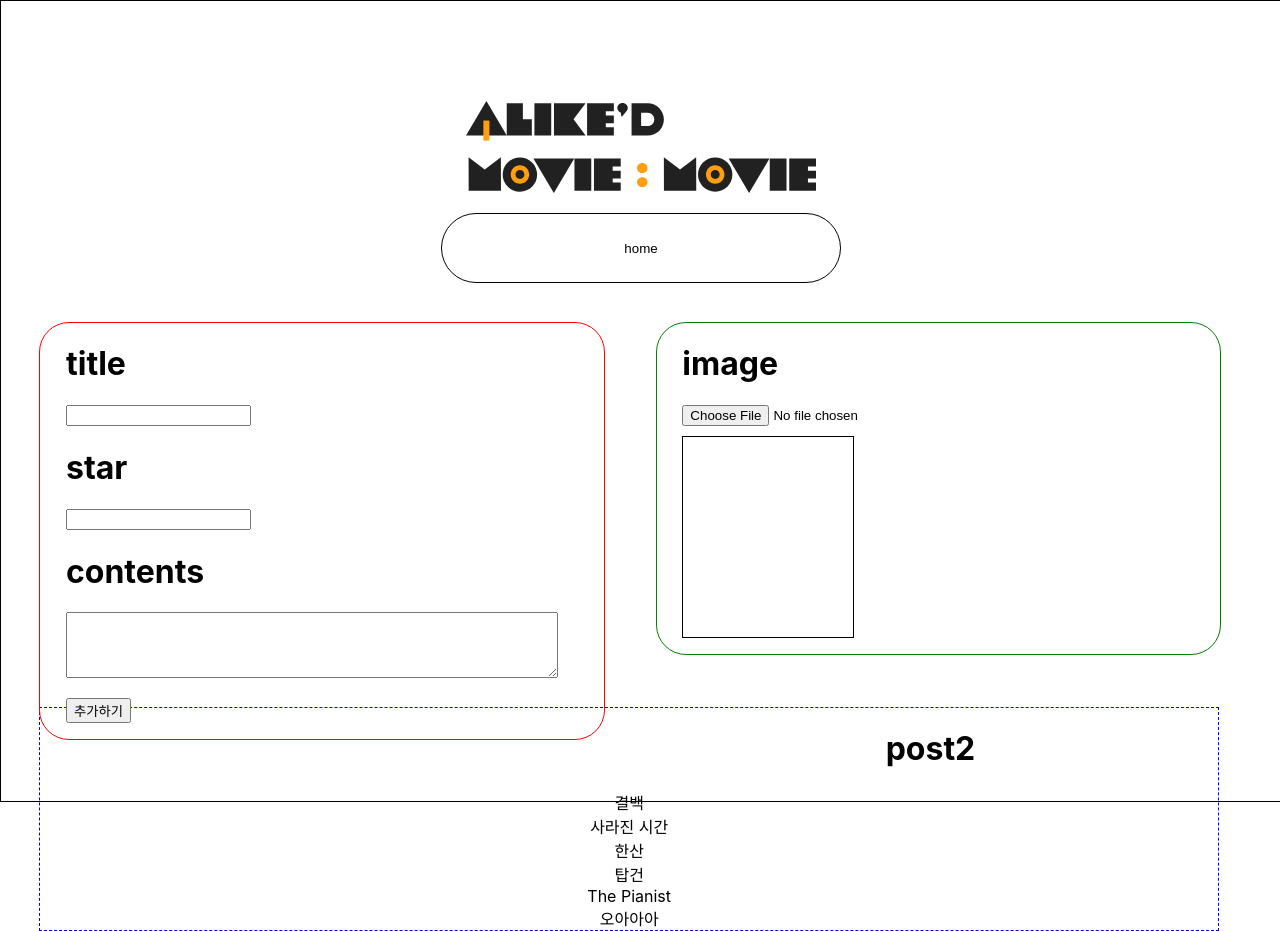
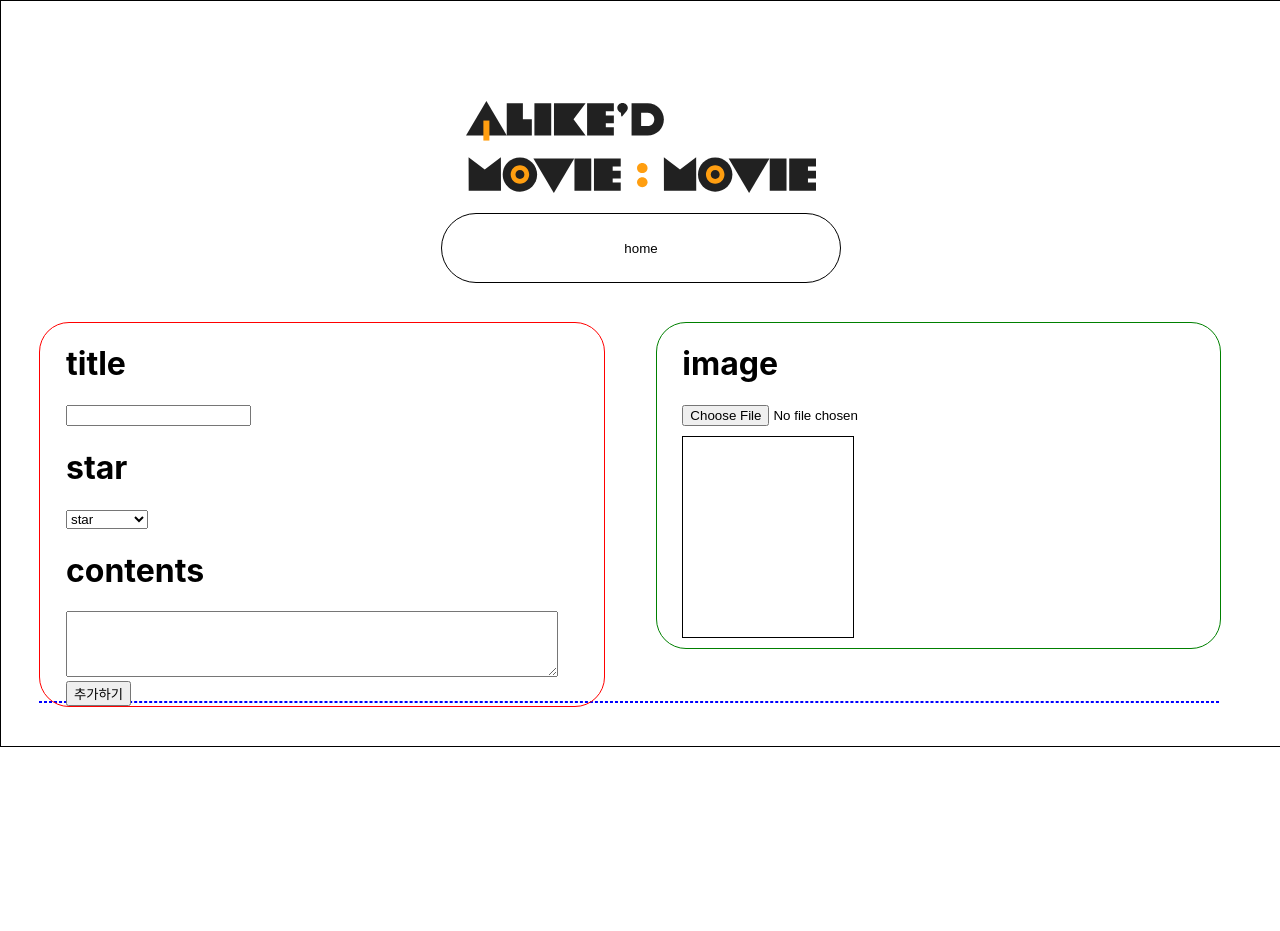
Before and after one commit to I-like-the-movie-movie/ALIKE-d-MOVIE-MOVIE, a React (Create React App) app in the folder alikemovie/: page /post2 in a window 1280 px wide. After the commit the page ends 800 px from the top, so only its background shows below. Built offline with nearby package versions, Linux system fonts and the light colour scheme; data requests are answered from the project's data file.

Commit message:
All New with 준묵

```diff
--- a/alikemovie/db.json
+++ b/alikemovie/db.json
@@ -1,49 +1,15 @@
 {
   "reviews": [
     {
-      "id": 1,
-      "movie_title": "결백",
-      "picture": "https://learn-codeit-kr-static.s3.ap-northeast-2.amazonaws.com/react-02/film-reviews/5f2ad6df-2660-4b41-ad8b-df218a404346.jpg",
-      "star": 2,
-      "content": "유명 로펌의 에이스 변호사 ‘정인(신혜선)’은 아빠의 장례식장에서 농약 막걸리 살인사건이 일어났음을 알게 된다. 치매에 걸린 엄마 ‘화자(배종옥)’가 용의자로 지목되고, 그녀의 결백을 주장하기 위해 고향으로 내려가 직접 변호를 맡는다. 사건을 추적하던 중 시장 ‘추인회(허준호)’를 중심으로 한 마을 사람들의 조직적 은폐와 거짓 진술 등 수상한 정황을 포착한 ‘정인’. 그날의 기억을 모두 잃은 ‘화자’의 결백을 입증하기 위해 모든 사람들과 맞서기 시작하는데…! 파헤칠수록 커지는 의혹, 과연 진실은 무엇인가?"
-    },
-    {
-      "id": 2,
-      "movie_title": "사라진 시간",
-      "picture": "https://learn-codeit-kr-static.s3.ap-northeast-2.amazonaws.com/react-02/film-reviews/6793de89-46d8-4147-8e80-015411e19246.jpg",
-      "star": 3,
-      "content": "한적한 소도시의 시골마을, 남들에게 숨기고 싶은 비밀을 지닌 채 지방 근무를 자청한 교사 부부에게 예기치 않은 불행이 닥치고,  사건 수사를 담당하게 된 형구는 마을 사람들의 수상한 낌새를 눈치채고 단서를 추적한다.  사건해결에 자신만만하던 형구는 수사과정에서 하루 아침에 자신의 삶이 송두리째 뒤바뀌는 충격적인 상황에 빠지게 된다.  집도, 가족도, 직업도 내가 알던 모든 것이 사라졌다. 과연 그는 자신의 삶을 되찾을 수 있을 것인가."
-    },
-    {
-      "movie_title": "한산",
-      "star": "5",
-      "content": "킹갓제네럴엠페러이순신",
-      "id": 3
-    },
-    {
-      "movie_title": "탑건",
-      "star": "5",
-      "content": "비행기가멋잇다\n톰크루즈가 잘생겻다",
-      "id": 4
-    },
-    {
-      "movie_title": "The Pianist",
-      "star": "4",
-      "content": "폴란드 태생의 유대인 피아니스트 브와디스와프 슈필만(Władysław Szpilman)의 저서를 바탕으로 한 로만 폴란스키의 제2차 세계 대전, 홀로코스트 영화. 폴란드에서 평화롭게 지내던 유대인 가족이 나치의 침공에 의해 해체되는 모습을 그렸다.",
-      "id": 5
-    },
-    {
-      "movie_title": "오아아아",
-      "star": "3",
-      "content": "으아아아아ㅏ",
-      "id": 6
+      "id": "X2B9JAiif9Wvm91Qup_yI",
+      "star": {
+        "star": "2"
+      },
+      "movie_title": "ㅁㄴㅇㄹ",
+      "picture": "",
+      "content": "ㅁㄴㅇㅎ"
     }
+
   ],
-  "comments": [
-    {
-      "review_id": 1,
-      "body": "some comment",
-      "id": 1
-    }
-  ]
+  "comments": []
 }
--- a/alikemovie/public/index.html
+++ b/alikemovie/public/index.html
@@ -7,7 +7,7 @@
     <meta name="theme-color" content="#000000" />
     <meta name="description" content="Web site created using create-react-app" />
     <link rel="apple-touch-icon" href="%PUBLIC_URL%/logo192.png" />
-    <link rel="manifest" href="%PUBLIC_URL%/manifest.json" />
+    <link rel="/manifest" href="%PUBLIC_URL%/manifest.json" />
 
     <title>ALIKE'd MOVIE:MOVIE</title>
   </head>
--- a/alikemovie/src/Redux/config/configStore.js
+++ b/alikemovie/src/Redux/config/configStore.js
@@ -6,7 +6,7 @@ import { configureStore } from "@reduxjs/toolkit";
 /**
  * import 해온 것은 slice.reducer 입니다.
  */
-import reviews from "../modules/reviewSlice";
+import _reviews from "../modules/reviewSlice";
 // import todos from "../modules/todosSlice";
 
 /**
@@ -17,7 +17,7 @@ import reviews from "../modules/reviewSlice";
  * 이것을 각각 모듈로 구현한 다음에 아래 코드로 2개의 모듈을 스토어에 연결해준 것 입니다.
  */
 const store = configureStore({
-  reducer: { reviews:reviews },
+  reducer: { reviews:_reviews },
 });
 
 export default store;
--- a/alikemovie/src/components/Comments.jsx
+++ b/alikemovie/src/components/Comments.jsx
@@ -2,7 +2,7 @@ import axios from "axios";
 import React, { useEffect, useState } from "react";
 import styled from "styled-components";
 
-function Coments() {
+function Comments() {
   const [review, setReview] = useState({
     movie_title: "",
   });
@@ -92,4 +92,4 @@ function Coments() {
   );
 }
 
-export default Coments;
+export default Comments;
--- a/alikemovie/src/components/List2.jsx
+++ b/alikemovie/src/components/List2.jsx
@@ -1,36 +1,39 @@
 import React, { useEffect } from "react";
 import { __getReviews } from "../Redux/modules/reviewSlice";
-import { __putReviews } from "../Redux/modules/reviewSlice";
 import { useDispatch, useSelector } from "react-redux";
 import { useNavigate } from "react-router-dom";
 import styled from "styled-components";
 import Logo from "../assets/logo.svg";
+import Reviews from "./Reviews";
 
 const List2 = () => {
   const dispatch = useDispatch();
 
   const navigate = useNavigate();
 
+  const reviews = useSelector((state) => state.reviews.reviews);
+
+  console.log(reviews);
+
   useEffect(() => {
     dispatch(__getReviews());
   }, [dispatch]);
 
-  const { isLoading, error, reviews } = useSelector((state) => state.reviews);
-  console.log(reviews);
+  // const { isLoading, error, reviews } = useSelector((state) => state.reviews);
 
-  if (isLoading) {
-    return <div>로딩 중....</div>;
-  }
-  if (error) {
-    return <div>{error.message}</div>;
-  }
+  // if (isLoading) {
+  //   return <div>로딩 중....</div>;
+  // }
+  // if (error) {
+  //   return <div>{error.message}</div>;
+  // }
 
   return (
     <div>
       <header>
-        <Wrap>
+        <div>
           <img className="logo" src={Logo} alt="로고" />
-        </Wrap>{" "}
+        </div>
         <button
           className="now_movie_list"
           onClick={() => {
@@ -41,21 +44,8 @@ const List2 = () => {
         </button>
       </header>
       <div>
-        {reviews?.map((review) => (
-          <Div>
-            <div
-              onClick={() => {
-                navigate(`/review/${review.id}`);
-              }}
-            >
-              <div key={review.id}>{review.movie_title}</div>
-              <div key={review.id}>{review.star}</div>
-              <div key={review.id}>{review.picture}</div>
-            </div>
-            <p>
-              <button>put</button> <button>del</button>
-            </p>
-          </Div>
+        {reviews.map((review) => (
+          <Reviews key={review.id} {...review} />
         ))}
       </div>
     </div>
--- a/alikemovie/src/components/Post2.jsx
+++ b/alikemovie/src/components/Post2.jsx
@@ -1,27 +1,36 @@
-import axios from "axios";
-import React, { useEffect, useState } from "react";
+import React, { useEffect, useRef, useState } from "react";
 import styled from "styled-components";
 import { useNavigate } from "react-router-dom";
 import Logo from "../assets/logo.svg";
+import { useDispatch, useSelector } from "react-redux";
+import { __postReviews } from "../Redux/modules/reviewSlice";
+import { nanoid } from "@reduxjs/toolkit";
 
 function Post2() {
-  const [review, setReview] = useState({
-    movie_title: "",
-  });
-  const [reviews, setReviews] = useState(null);
+  const dispatch = useDispatch();
+  const [starValue, setStarValue] = useState("");
 
-  const fetchReviews = async () => {
-    const { data } = await axios.get("http://localhost:3001/reviews");
-    setReviews(data);
+  const titleInput = useRef(null);
+  const contentInput = useRef(null);
+  const pictureInput = useRef(null);
+
+  const onChangeHandler = (e) => {
+    const { name, value } = e.target;
+    setStarValue({ ...starValue, [name]: value });
+    console.log(value);
   };
-
-  const onSubmitHandler = (review) => {
-    axios.post("http://localhost:3001/reviews", review);
+  const onClickHandler = (e) => {
+    e.preventDefault();
+    console.log(starValue);
+    const addPost = {
+      id: nanoid(),
+      star: starValue,
+      movie_title: titleInput.current.value,
+      picture: pictureInput.current.value,
+      content: contentInput.current.value,
     };
-
-  useEffect(() => {
-    fetchReviews();
-  }, []);
+    dispatch(__postReviews(addPost));
+  };
 
   const navigate = useNavigate();
 
@@ -40,70 +49,37 @@ function Post2() {
           home
         </button>
       </header>
-      <Divleft
-        onSubmit={(e) => {
-          // 👇 submit했을 때 브라우저의 새로고침을 방지합니다.
-          // e.preventDefault();
-          onSubmitHandler(review);
-        }}
-      >
-        <p>
+      <Divleft onSubmit={onClickHandler}>
         <h1>title</h1>
-          <input
-            type="text"
-            onChange={(ev) => {
-              const { value } = ev.target;
-              setReview({
-                ...review,
-                movie_title: value,
-              });
-            }}
-          />
-        </p>
-        <p>
+        <input ref={titleInput} type="text" />
+
         <h1> star </h1>
-          <input
-            type="text"
-            onChange={(ev) => {
-              const { value } = ev.target;
-              setReview({
-                ...review,
-                star: value,
-              });
-            }}
-          />
-        </p>
-        <p>
+        <select name="star" value={starValue} onChange={onChangeHandler}>
+          <option>star</option>
+          <option value="1">★</option>
+          <option value="2">★★</option>
+          <option value="3">★★★</option>
+          <option value="4">★★★★</option>
+          <option value="5">★★★★★</option>
+        </select>
+
         <h1>contents</h1>
-          <Textarea
-            type="text"
-            onChange={(ev) => {
-              const { value } = ev.target;
-              setReview({
-                ...review,
-                content: value,
-              });
-            }}
-          />
-        </p>
-        <p>
+        <Textarea ref={contentInput} type="text" />
+
         <button>추가하기</button>
-        </p>
       </Divleft>
       <Divright>
-        <p>
         <h1> image </h1>
-          <input type="file" accept="image/*"></input>
+        <input ref={pictureInput} type="file" accept="image/*"></input>
         <Preimg></Preimg>
-        </p>
       </Divright>
       <Divfoot>
-        <h1>post2</h1>
+        {/* <h1>test</h1>
         <div>
           {reviews?.map((review) => (
             <div key={review.id}>{review.movie_title}</div>
           ))}
-        </div>
+        </div> */}
       </Divfoot>
     </Body>
   );
--- a/alikemovie/src/components/Review.jsx
+++ b/alikemovie/src/components/Review.jsx
@@ -1,91 +1,83 @@
 import styled from "styled-components";
 import axios from "axios";
-import React, { useEffect, useState } from "react";
+import Logo from "../assets/logo.svg";
+
+import React, { useEffect } from "react";
 import { useParams } from "react-router-dom";
 import { useLocation } from "react-router-dom";
 import { useNavigate } from "react-router-dom";
-import Logo from "../assets/logo.svg";
-
-import reviewSlice from "../Redux/modules/reviewSlice";
+import { __getReviews } from "../Redux/modules/reviewSlice";
 
 function Review() {
-  const [detailreviews, setDetailReviews] = useState(null);
+
+
   const location = useLocation();
   const param = useParams();
-  // 훅을 사용해서 생성한 param을 콘솔에 찍어봅시다.
-  // console.log(param);
-  // console.log(detailreviews[param.id])
-  console.log(param.id);
-  console.log(typeof param.id);
-  console.log(Number(param.id));
-  console.log(detailreviews);
-  // axios.get('https://localhost:4000/sendlist/todo', {userId: userId},
 
-  const fetchDetailReviews = async () => {
-    const { data } = await axios.get("http://localhost:3001/reviews", {
-      Id: param?.id,
-    });
-    setDetailReviews(data);
-  };
-  useEffect(() => {
-    fetchDetailReviews();
-  }, []);
+  useEffect(() => {}, []);
 
   const navigate = useNavigate();
 
-  // List.jsx에서 state자료를 받아와서 (  const [reviews, setReviews] = useState(null);)
-  // Reviews.jsx
   return (
-    <Body>
-      <Wrap>
-        <img className="logo" src={Logo} alt="로고" />
-      </Wrap>
-      <header>
-        <button
-          className="now_movie_list"
-          onClick={() => {
-            navigate("/list2");
-          }}
-        >
-          list
-        </button>
-      </header>
-      {detailreviews?.map((detailReview) => (
-        <div> {detailReview.movie_title.id} </div> //이거뭐져
-      ))}
+    <div>
       <div>
-        {detailreviews
-          ?.filter((el) => el.id === Number(param.id))
-          ?.map((detailReview) => (
-            <div>
-              <h1>Poster</h1>
-              {detailReview.picture}
-              <h1>title</h1>
-              {detailReview.movie_title}
-              <h1>star</h1>
-              {detailReview.star}
-              <h1>content</h1>
-              {detailReview.content}
-
-              {/* {detailReview.comments} */}
-            </div>
-          ))}
+        <h1>title</h1>
+        <h1>star</h1>
+        <h1>content</h1>
       </div>
-    </Body>
+    </div>
   );
 }
 
-const Body = styled.div`
-  margin: 5%;
-`;
-const Wrap = styled.div`
-  display: flex;
-  flex-direction: column;
-  margin: auto;
-`;
+export default Review;
 
-const Logobox = styled.div`
-  width: 350px;
-  margin: 100px auto 0 auto;
-`;
-export default Review;
+// <Body>
+//   <Wrap>
+//     <img className="logo" src={Logo} alt="로고" />
+//   </Wrap>
+//   <header>
+//     <button
+//       className="now_movie_list"
+//       onClick={() => {
+//         navigate("/list2");
+//       }}
+//     >
+//       list
+//     </button>
+//   </header>
+//   {detailreviews?.map((detailReview) => (
+//     <div> {detailReview.movie_title.id} </div> //이거뭐져
+//   ))}
+//   <div>
+//     {detailreviews
+//       ?.filter((el) => el.id === Number(param.id))
+//       ?.map((detailReview) => (
+//         <div key={detailReview.id}>
+//           <h1>Poster</h1>
+//           {detailReview.picture}
+//           <h1>title</h1>
+//           {detailReview.movie_title}
+//           <h1>star</h1>
+//           {detailReview.star}
+//           <h1>content</h1>
+//           {detailReview.content}
+
+//           {/* {detailReview.comments} */}
+//         </div>
+//       ))}
+//   </div>
+// </Body>
+
+// const Body = styled.div`
+//   margin: 5%;
+// `;
+// const Wrap = styled.div`
+//   display: flex;
+//   flex-direction: column;
+//   margin: auto;
+// `;
+
+// const Logobox = styled.div`
+//   width: 350px;
+//   margin: 100px auto 0 auto;
+// `;
--- /dev/null
+++ b/alikemovie/src/components/Reviews.jsx
@@ -0,0 +1,26 @@
+import React from "react";
+import { useNavigate } from "react-router-dom";
+
+const Reviews = ({ id, movie_title, star, content, picture }) => {
+  const navigate = useNavigate();
+
+  return (
+    <div>
+      <div
+        onClick={() => {
+          navigate(`/review/${id}`);
+        }}
+      >
+        <div>{movie_title}</div>
+        <div>{star}</div>
+        <div>{content}</div>
+        <img src={picture} />
+      </div>
+      <p>
+        <button>put</button> <button>del</button>
+      </p>
+    </div>
+  );
+};
+
+export default Reviews;
```
Also changed, not shown: alikemovie/src/Redux/modules/reviewSlice.js (+6 -2 lines). Lines whose indentation alone changed are shown as unchanged.
